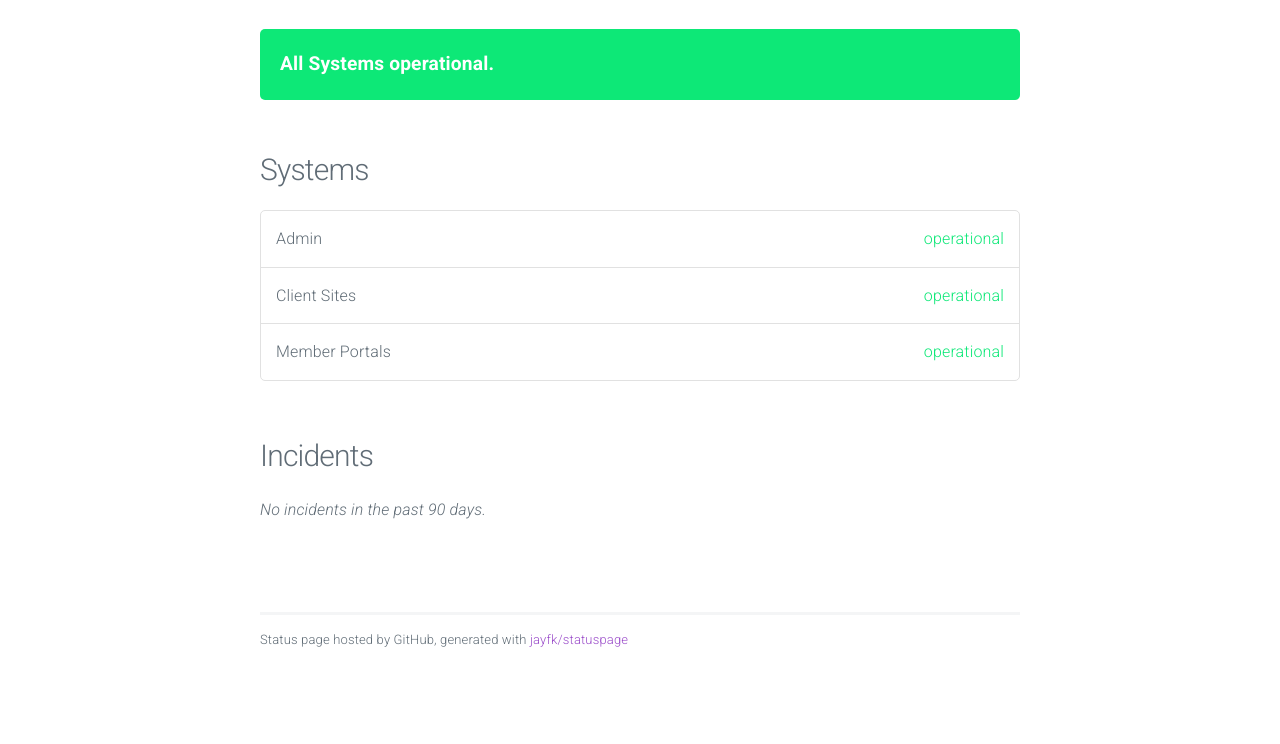
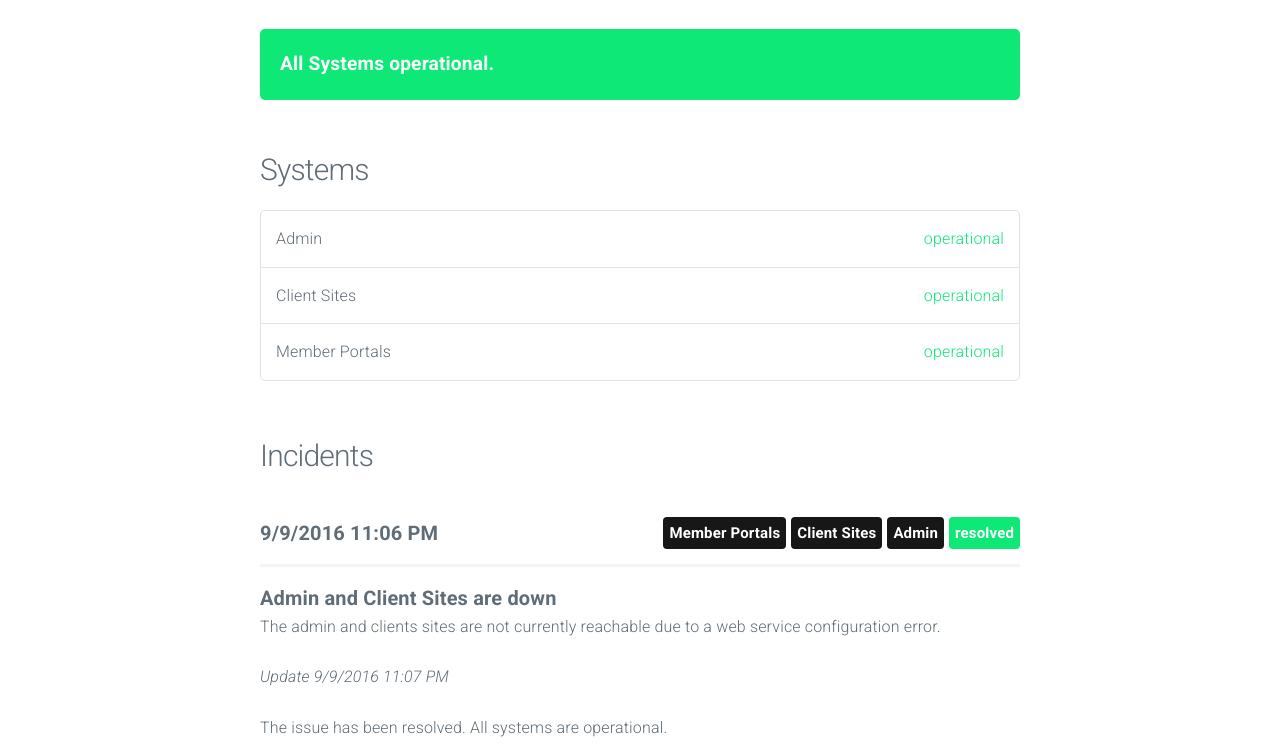
Before and after one commit to codyaray/buka-statuspage, a plain HTML site: page index.html in a window 1280 px wide. Shown: the part 56-800 px from the top of the page. Drawn offline with nearby package versions, Linux system fonts and the light colour scheme; no server answers.

Commit message:
update index

```diff
--- a/index.html
+++ b/index.html
@@ -53,7 +53,32 @@
 
 				<h4 data-l10n-id="incidents">Incidents</h4>
 
-					<em data-l10n-id="no.incidents">No incidents in the past 90 days.</em>
+
+					<div class="incident">
+						<span class="date moment">2016-09-09 23:06:52 UTC</span>
+
+
+							<span class="label operational float-right" data-l10n-id="resolved">resolved</span>
+
+
+							<span class="label system float-right">Admin</span>
+
+							<span class="label system float-right">Client Sites</span>
+
+							<span class="label system float-right">Member Portals</span>
+
+						<hr/>
+
+						<span class="title">Admin and Client Sites are down</span>
+						<p>The admin and clients sites are not currently reachable due to a web service configuration error.</p>
+
+
+							<p><em>Update <span class="moment">2016-09-09 23:07:15 UTC</span></em></p>
+							<p>The issue has been resolved. All systems are operational.</p>
+
+
+					</div>
+
 
 			</section>
 
```
